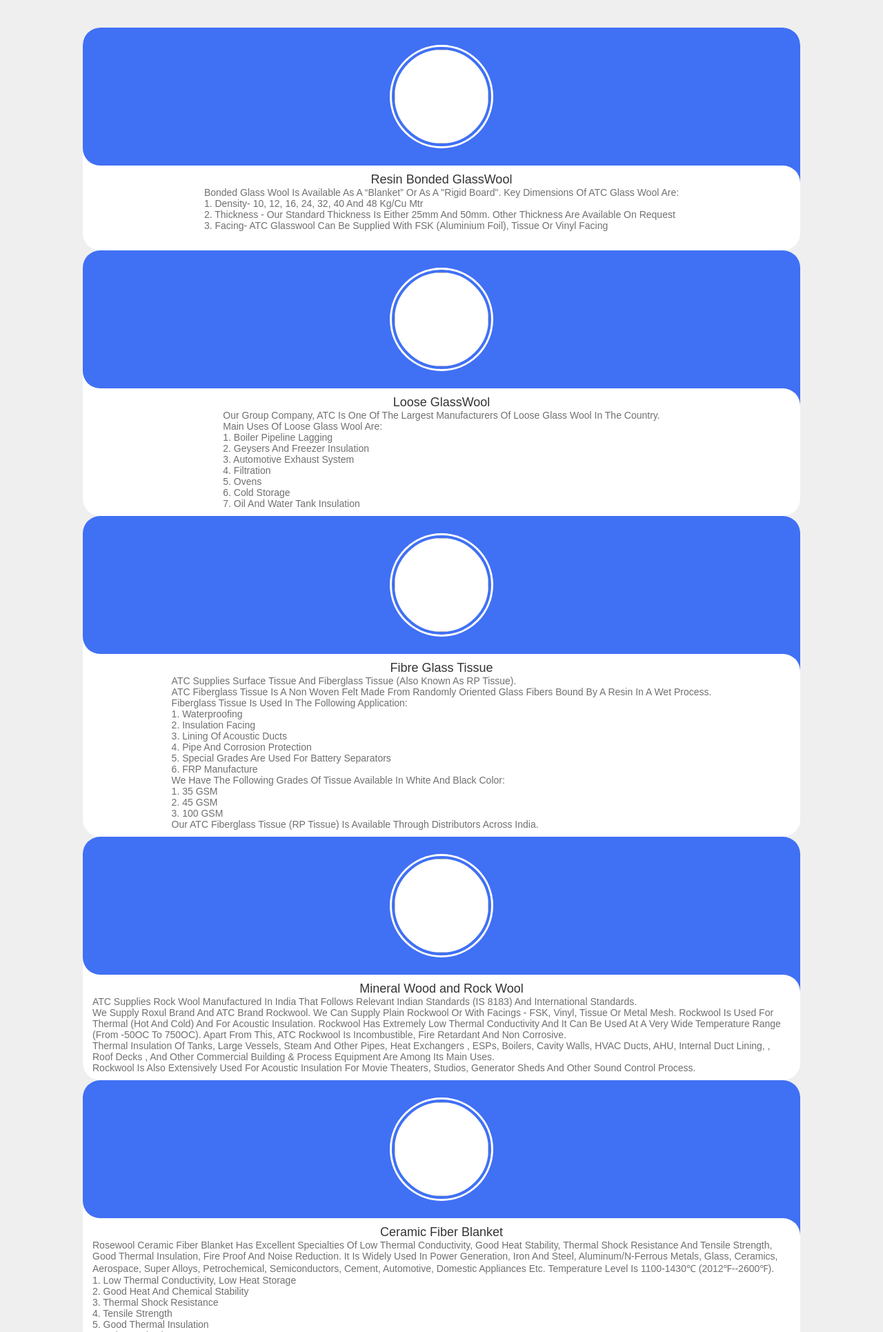
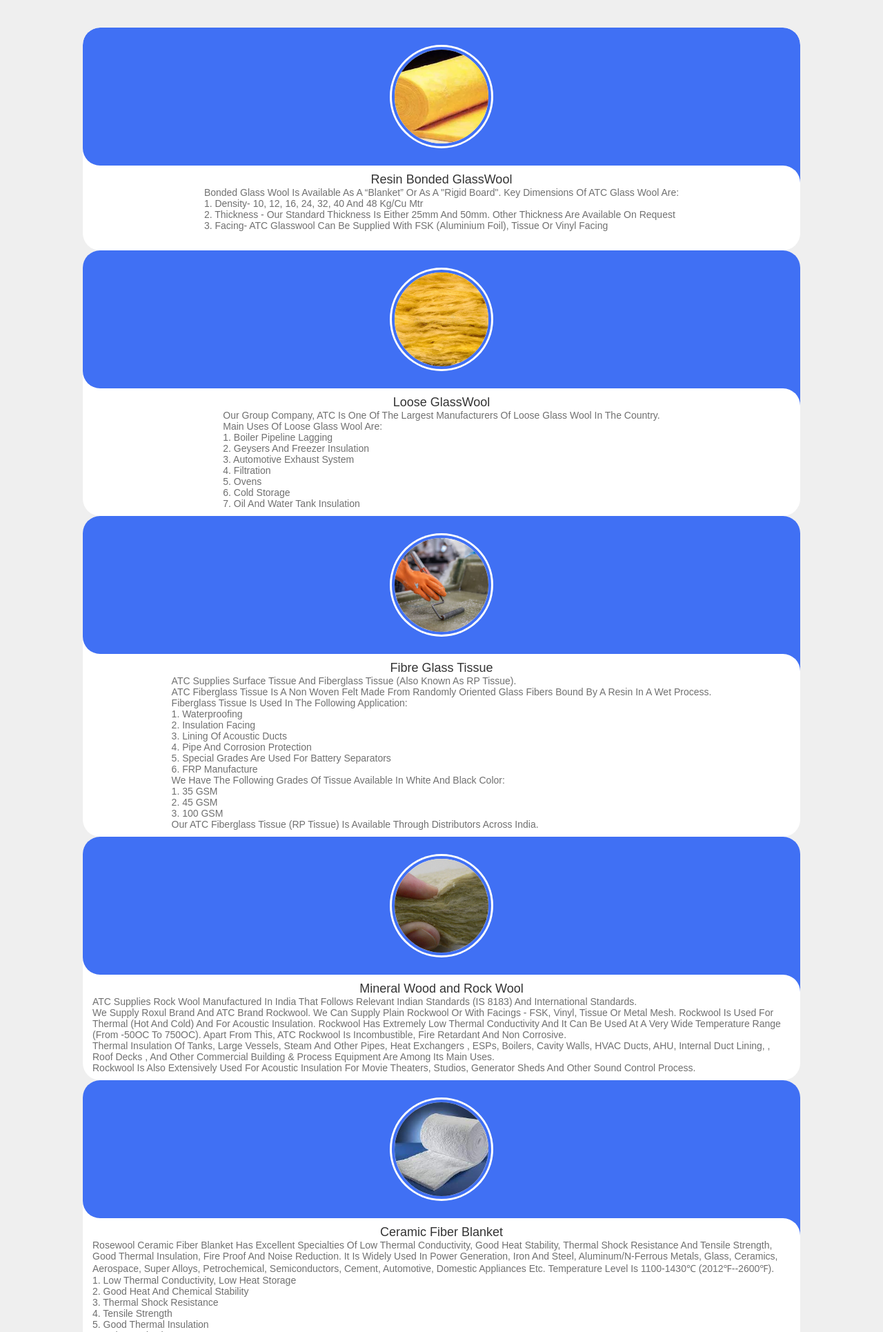
Before and after one commit to piyush-3110/ATCcompany, a plain HTML site: page index.html in a window 1280 px wide. Shown: the part 869-2800 px from the top of the page at 69% size. Drawn offline with Linux system fonts and the light colour scheme; the site is published under a folder, as on GitHub Pages, so addresses that start at the root find nothing; a web font is replaced by a local one.

Commit message:
changed image address

```diff
--- a/index.html
+++ b/index.html
@@ -47,7 +47,7 @@
                     <div class="image-content">
                         <span class="overlay"></span>
                         <div class="card-image">
-                            <img src="/images/main11.webp" alt="" class="card-img">
+                            <img src="images/main11.webp" alt="" class="card-img">
                         </div>
                     </div>
                     <div class="card-content">
@@ -64,7 +64,7 @@
                     <div class="image-content">
                         <span class="overlay"></span>
                         <div class="card-image">
-                            <img src="/images/main12.webp" alt="" class="card-img">
+                            <img src="images/main12.webp" alt="" class="card-img">
                         </div>
                     </div>
                     <div class="card-content">
@@ -85,7 +85,7 @@
                     <div class="image-content">
                         <span class="overlay"></span>
                         <div class="card-image">
-                            <img src="/images/main14.jpg" alt="" class="card-img">
+                            <img src="images/main14.jpg" alt="" class="card-img">
                         </div>
                     </div>
                     <div class="card-content">
@@ -113,7 +113,7 @@
                     <div class="image-content">
                         <span class="overlay"></span>
                         <div class="card-image">
-                            <img src="/images/main15.jpg" alt="" class="card-img">
+                            <img src="images/main15.jpg" alt="" class="card-img">
                         </div>
                     </div>
                     <div class="card-content">
@@ -130,7 +130,7 @@
                     <div class="image-content">
                         <span class="overlay"></span>
                         <div class="card-image">
-                            <img src="/images/main16.jfif" alt="" class="card-img">
+                            <img src="images/main16.jfif" alt="" class="card-img">
                         </div>
                     </div>
                     <div class="card-content">
@@ -150,7 +150,7 @@
                     <div class="image-content">
                         <span class="overlay"></span>
                         <div class="card-image">
-                            <img src="/images/main13.avif" alt="" class="card-img">
+                            <img src="images/main13.avif" alt="" class="card-img">
                         </div>
                     </div>
                     <div class="card-content">
--- a/style.css
+++ b/style.css
@@ -60,7 +60,7 @@ a{
 
 /* Hero Section */
 .hero{
-    background-image: url("/images/bg-img.avif");
+    background-image: url("images/bg-img.avif");
     height: 100vh;
     width: 100%;
     background-position: center;
```
